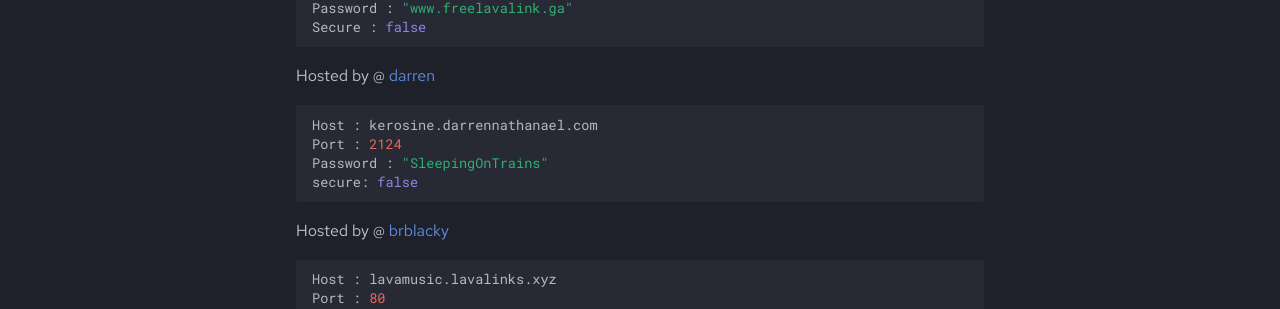
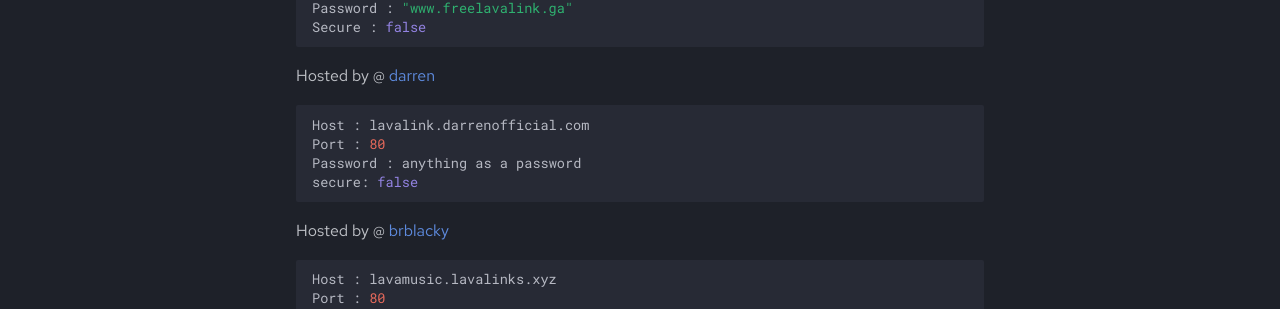
Before and after one commit to DarrenOfficial/lavalink-list, an MkDocs documentation site: the page built from docs/NoSSL/lavalink-without-ssl.md, in a window 1280 px wide and 900 px high, scrolled down 639 px. Shown: the part 144-453 px from the top of the window. Built offline with MkDocs 1.6.1 and Material for MkDocs 9.7.7, drawn with Linux system fonts in a browser that asks for light colours; comment, search, counter and statistics services are not loaded.

Commit message:
aa (#109)

````diff
--- a/docs/NoSSL/lavalink-without-ssl.md
+++ b/docs/NoSSL/lavalink-without-ssl.md
@@ -39,9 +39,9 @@ Secure : false
 
 Hosted by @ [darren](https://paypal.me/darrenofficial)
 ```bash
-Host : kerosine.darrennathanael.com
-Port : 2124
-Password : "SleepingOnTrains"
+Host : lavalink.darrenofficial.com
+Port : 80
+Password : anything as a password
 secure: false
 ```
 
````
